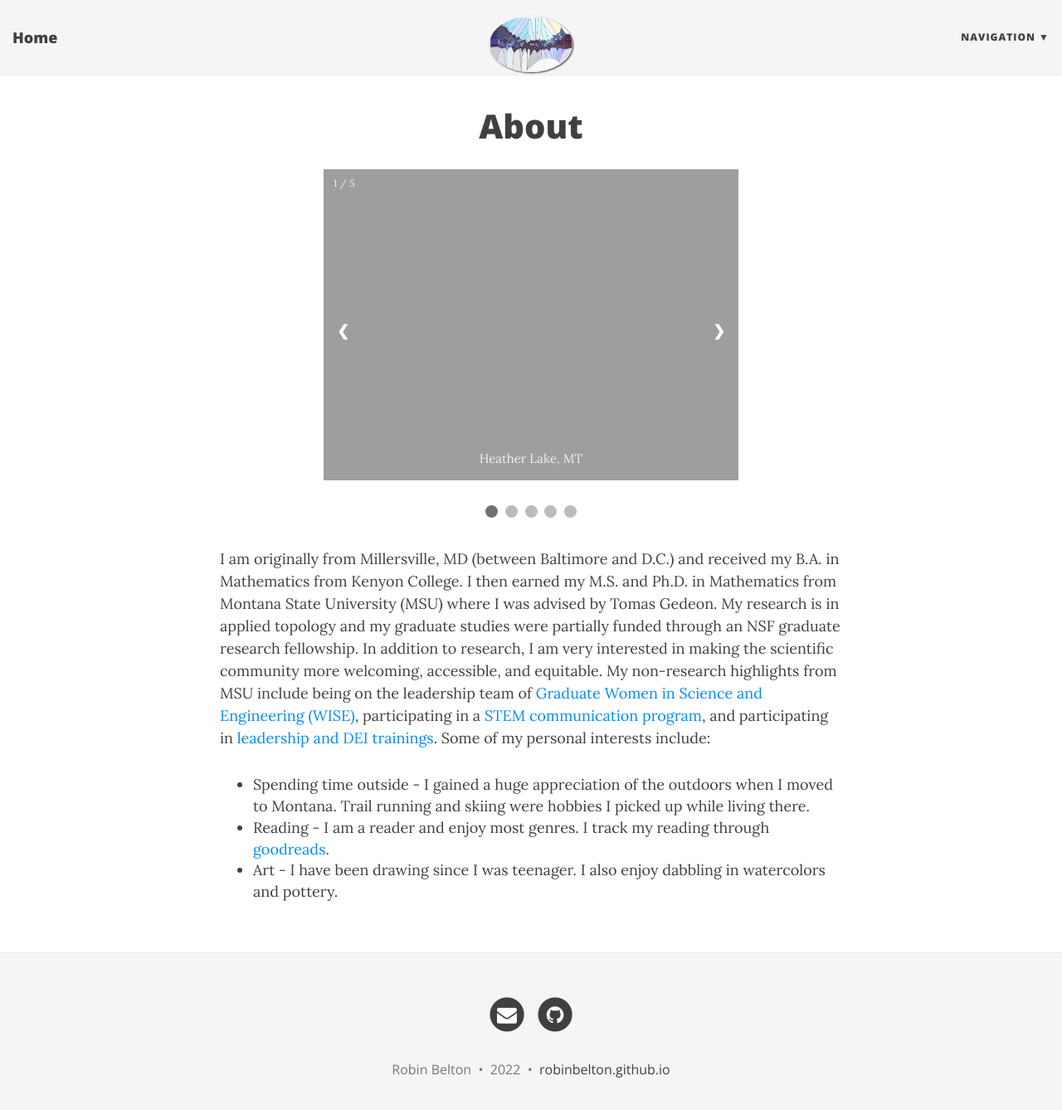
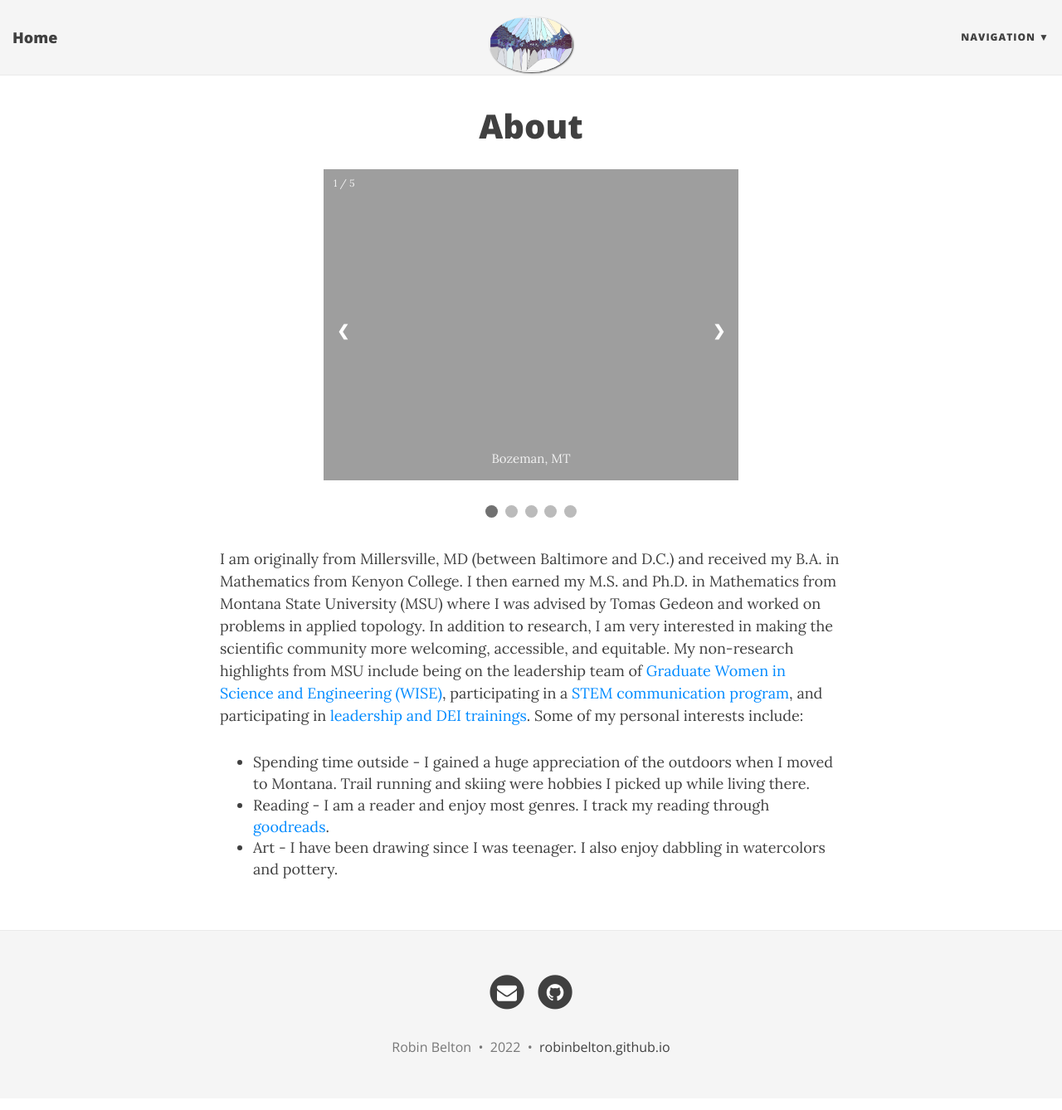
Before and after one commit to robinbelton/robinbelton.github.io, a Jekyll site: the page built from about.html, in a window 1280 px wide and 1351 px high. Shown: the top 1338 px of the window at 83% size. Built offline with Jekyll 4.4.1, drawn with Linux system fonts in a browser that asks for light colours; nearby versions of some CDN libraries.

Commit message:
Edit about

```diff
--- a/about.html
+++ b/about.html
@@ -112,7 +112,7 @@
 <div class="mySlides fade">
   <div class="numbertext">1 / 5</div>
   <img src="https://robinbelton.github.io/heather.jpg" style="width:100%">
-  <div class="text">Heather Lake, MT</div>
+  <div class="text">Bozeman, MT</div>
 </div>
 
 <div class="mySlides fade">
@@ -185,7 +185,7 @@
 </body>
 </html>
 
-<p> I am originally from Millersville, MD (between Baltimore and D.C.) and received my B.A. in Mathematics from Kenyon College. I then earned my M.S. and Ph.D. in Mathematics from Montana State University (MSU) where I was advised by Tomas Gedeon. My research is in applied topology and my graduate studies were partially funded through an NSF graduate research fellowship. In addition to research, I am very interested in making the scientific community more welcoming, accessible, and equitable. My non-research highlights from MSU include being on the leadership team of <a href="https://www.montana.edu/wise/">Graduate Women in Science and Engineering (WISE)</a>, participating in a <a href="https://www.montana.edu/stemstorytellers/index_cohort3.html">STEM communication program</a>, and participating in <a href="https://www.montana.edu/gradschool/professionaldevelopment/gradcat/grad-leadership-academy.html">leadership and DEI trainings</a>. Some of my personal interests include: </p>
+<p> I am originally from Millersville, MD (between Baltimore and D.C.) and received my B.A. in Mathematics from Kenyon College. I then earned my M.S. and Ph.D. in Mathematics from Montana State University (MSU) where I was advised by Tomas Gedeon and worked on problems in applied topology. In addition to research, I am very interested in making the scientific community more welcoming, accessible, and equitable. My non-research highlights from MSU include being on the leadership team of <a href="https://www.montana.edu/wise/">Graduate Women in Science and Engineering (WISE)</a>, participating in a <a href="https://www.montana.edu/stemstorytellers/index_cohort3.html">STEM communication program</a>, and participating in <a href="https://www.montana.edu/gradschool/professionaldevelopment/gradcat/grad-leadership-academy.html">leadership and DEI trainings</a>. Some of my personal interests include: </p>
 
 <ul>
 <li>Spending time outside - I gained a huge appreciation of the outdoors when I moved to Montana. Trail running and skiing were hobbies I picked up while living there.</li>
```
